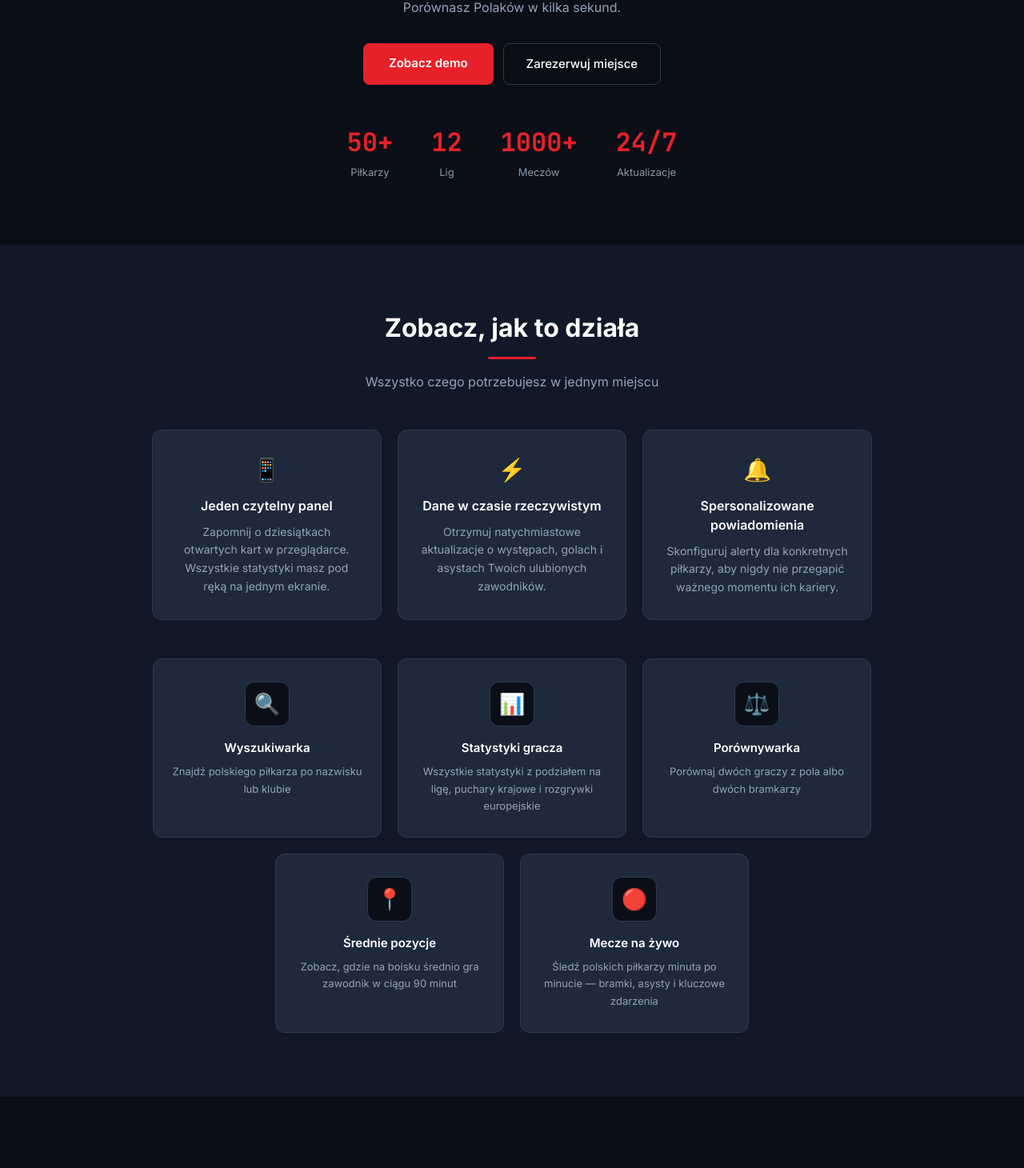
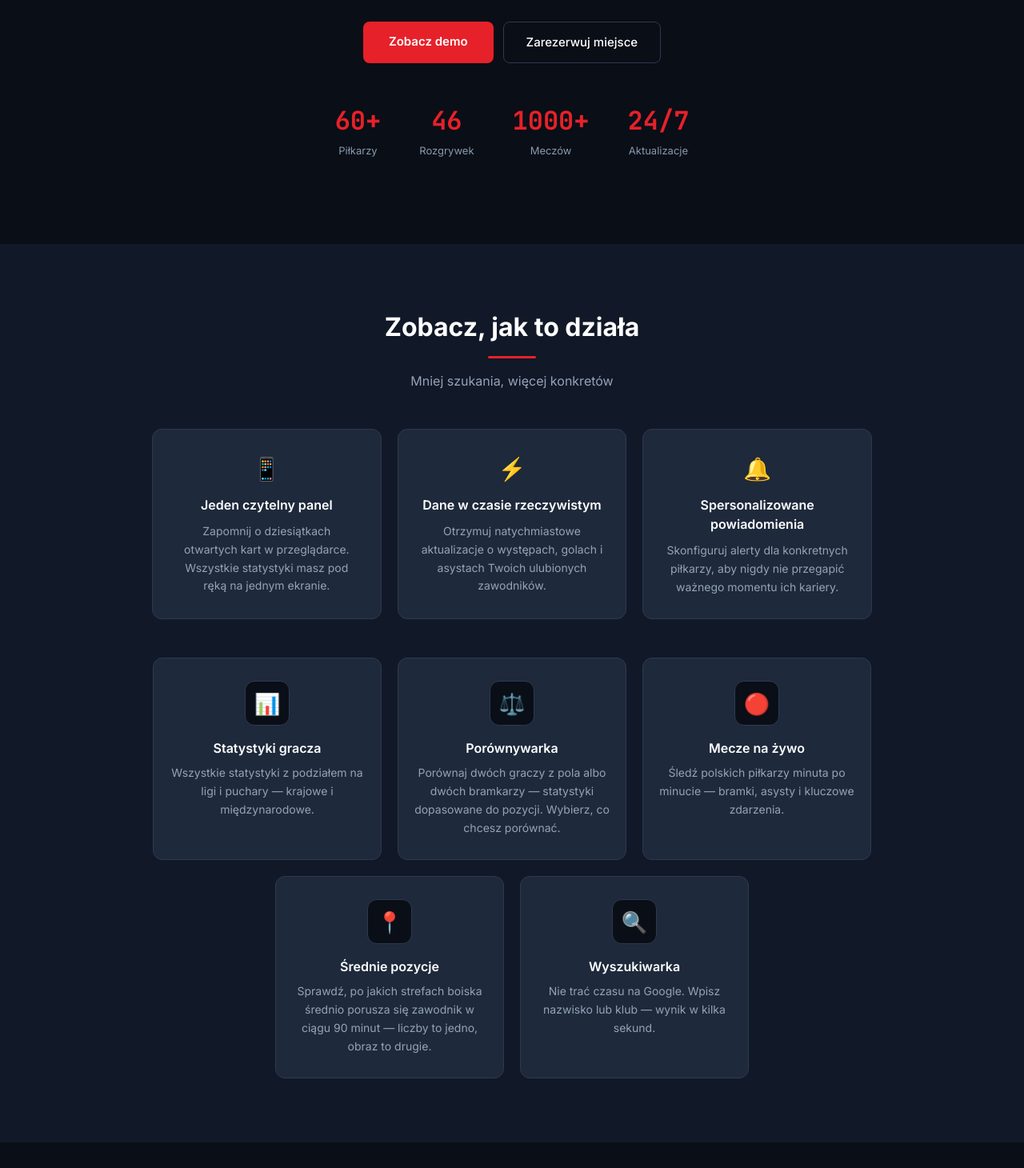
Before and after one commit to LenartDominik/polish-footballers-abroad-landing, a Next.js app: page / in a window 1280 px wide. Shown: the part 495-1955 px from the top of the page at 80% size. Built offline with nearby package versions, Linux system fonts and the light colour scheme.

Commit message:
fix: update hero copy and features section content

```diff
--- a/src/components/Features.tsx
+++ b/src/components/Features.tsx
@@ -8,13 +8,13 @@ export default function Features() {
         <h2 className="text-[32px] font-bold mb-3">Zobacz, jak to działa</h2>
         <div className="w-[60px] h-[3px] bg-divider mx-auto mb-4 rounded-sm" />
         <p className="text-text-secondary text-base transition-[color] duration-300">
-          Wszystko czego potrzebujesz w jednym miejscu
+          Mniej szukania, więcej konkretów
         </p>
       </div>
 
       {/* Value proposition cards — 3 wider */}
       <div className="grid grid-cols-1 md:grid-cols-3 gap-5 max-w-[900px] mx-auto">
-        <div className="bg-bg-card border border-border rounded-xl p-7 text-center hover:-translate-y-1 hover:shadow-[0_12px_32px_rgba(0,0,0,0.2)] transition-[transform,box-shadow,background-color,border-color] duration-200">
+        <div className="bg-bg-card border border-border rounded-xl p-7 text-center hover:-translate-y-1 hover:shadow-[0_12px_32px_rgba(0,0,0,0.2)] transition-[transform,box-shadow,background-color,border-color] duration-300">
           <div className="text-[28px] mb-3">📱</div>
           <h3 className="text-base font-semibold mb-2.5 text-text-primary">
             Jeden czytelny panel
@@ -24,7 +24,7 @@ export default function Features() {
             statystyki masz pod ręką na jednym ekranie.
           </p>
         </div>
-        <div className="bg-bg-card border border-border rounded-xl p-7 text-center hover:-translate-y-1 hover:shadow-[0_12px_32px_rgba(0,0,0,0.2)] transition-[transform,box-shadow,background-color,border-color] duration-200">
+        <div className="bg-bg-card border border-border rounded-xl p-7 text-center hover:-translate-y-1 hover:shadow-[0_12px_32px_rgba(0,0,0,0.2)] transition-[transform,box-shadow,background-color,border-color] duration-300">
           <div className="text-[28px] mb-3">⚡</div>
           <h3 className="text-base font-semibold mb-2.5 text-text-primary">
             Dane w czasie rzeczywistym
@@ -34,7 +34,7 @@ export default function Features() {
             Twoich ulubionych zawodników.
           </p>
         </div>
-        <div className="bg-bg-card border border-border rounded-xl p-7 text-center hover:-translate-y-1 hover:shadow-[0_12px_32px_rgba(0,0,0,0.2)] transition-[transform,box-shadow,background-color,border-color] duration-200">
+        <div className="bg-bg-card border border-border rounded-xl p-7 text-center hover:-translate-y-1 hover:shadow-[0_12px_32px_rgba(0,0,0,0.2)] transition-[transform,box-shadow,background-color,border-color] duration-300">
           <div className="text-[28px] mb-3">🔔</div>
           <h3 className="text-base font-semibold mb-2.5 text-text-primary">
             Spersonalizowane powiadomienia
@@ -48,50 +48,49 @@ export default function Features() {
 
       {/* Feature cards — 5 narrower */}
       <div className="flex flex-wrap justify-center gap-5 max-w-[900px] mx-auto mt-12">
-        <div className="w-full sm:w-[calc(50%-10px)] lg:w-[calc(33.333%-14px)] bg-bg-card border border-border rounded-xl py-7 px-5 text-center hover:-translate-y-1 hover:shadow-[0_12px_32px_rgba(0,0,0,0.2)] transition-[transform,box-shadow,background-color,border-color] duration-200">
+        <div className="w-full sm:w-[calc(50%-10px)] lg:w-[calc(33.333%-14px)] bg-bg-card border border-border rounded-xl py-7 px-5 text-center hover:-translate-y-1 hover:shadow-[0_12px_32px_rgba(0,0,0,0.2)] transition-[transform,box-shadow,background-color,border-color] duration-300">
+          <div className="w-14 h-14 rounded-xl bg-bg-primary border border-border flex items-center justify-center mx-auto mb-4 text-[26px] transition-[background-color,border-color] duration-300">
+            📊
+          </div>
+          <h3 className="text-base font-semibold mb-2">Statystyki gracza</h3>
+          <p className="text-sm text-text-secondary leading-relaxed transition-[color] duration-300">
+            Wszystkie statystyki z podziałem na ligi i puchary — krajowe i międzynarodowe.
+          </p>
+        </div>
+        <div className="w-full sm:w-[calc(50%-10px)] lg:w-[calc(33.333%-14px)] bg-bg-card border border-border rounded-xl py-7 px-5 text-center hover:-translate-y-1 hover:shadow-[0_12px_32px_rgba(0,0,0,0.2)] transition-[transform,box-shadow,background-color,border-color] duration-300">
+          <div className="w-14 h-14 rounded-xl bg-bg-primary border border-border flex items-center justify-center mx-auto mb-4 text-[26px] transition-[background-color,border-color] duration-300">
+            ⚖️
+          </div>
+          <h3 className="text-base font-semibold mb-2">Porównywarka</h3>
+          <p className="text-sm text-text-secondary leading-relaxed transition-[color] duration-300">
+            Porównaj dwóch graczy z pola albo dwóch bramkarzy — statystyki dopasowane do pozycji. Wybierz, co chcesz porównać.
+          </p>
+        </div>
+        <div className="w-full sm:w-[calc(50%-10px)] lg:w-[calc(33.333%-14px)] bg-bg-card border border-border rounded-xl py-7 px-5 text-center hover:-translate-y-1 hover:shadow-[0_12px_32px_rgba(0,0,0,0.2)] transition-[transform,box-shadow,background-color,border-color] duration-300">
+          <div className="w-14 h-14 rounded-xl bg-bg-primary border border-border flex items-center justify-center mx-auto mb-4 text-[26px] transition-[background-color,border-color] duration-300">
+            🔴
+          </div>
+          <h3 className="text-base font-semibold mb-2">Mecze na żywo</h3>
+          <p className="text-sm text-text-secondary leading-relaxed transition-[color] duration-300">
+            Śledź polskich piłkarzy minuta po minucie — bramki, asysty i kluczowe zdarzenia.
+          </p>
+        </div>
+        <div className="w-full sm:w-[calc(50%-10px)] lg:w-[calc(33.333%-14px)] bg-bg-card border border-border rounded-xl py-7 px-5 text-center hover:-translate-y-1 hover:shadow-[0_12px_32px_rgba(0,0,0,0.2)] transition-[transform,box-shadow,background-color,border-color] duration-300">
+          <div className="w-14 h-14 rounded-xl bg-bg-primary border border-border flex items-center justify-center mx-auto mb-4 text-[26px] transition-[background-color,border-color] duration-300">
+            📍
+          </div>
+          <h3 className="text-base font-semibold mb-2">Średnie pozycje</h3>
+          <p className="text-sm text-text-secondary leading-relaxed transition-[color] duration-300">
+            Sprawdź, po jakich strefach boiska średnio porusza się zawodnik w ciągu 90 minut — liczby to jedno, obraz to drugie.
+          </p>
+        </div>
+        <div className="w-full sm:w-[calc(50%-10px)] lg:w-[calc(33.333%-14px)] bg-bg-card border border-border rounded-xl py-7 px-5 text-center hover:-translate-y-1 hover:shadow-[0_12px_32px_rgba(0,0,0,0.2)] transition-[transform,box-shadow,background-color,border-color] duration-300">
           <div className="w-14 h-14 rounded-xl bg-bg-primary border border-border flex items-center justify-center mx-auto mb-4 text-[26px] transition-[background-color,border-color] duration-300">
             🔍
           </div>
-          <h3 className="text-[15px] font-semibold mb-2">Wyszukiwarka</h3>
-          <p className="text-[13px] text-text-secondary leading-relaxed transition-[color] duration-300">
-            Znajdź polskiego piłkarza po nazwisku lub klubie
-          </p>
-        </div>
-        <div className="w-full sm:w-[calc(50%-10px)] lg:w-[calc(33.333%-14px)] bg-bg-card border border-border rounded-xl py-7 px-5 text-center hover:-translate-y-1 hover:shadow-[0_12px_32px_rgba(0,0,0,0.2)] transition-[transform,box-shadow,background-color,border-color] duration-200">
-          <div className="w-14 h-14 rounded-xl bg-bg-primary border border-border flex items-center justify-center mx-auto mb-4 text-[26px] transition-[background-color,border-color] duration-300">
-            📊
-          </div>
-          <h3 className="text-[15px] font-semibold mb-2">Statystyki gracza</h3>
-          <p className="text-[13px] text-text-secondary leading-relaxed transition-[color] duration-300">
-            Wszystkie statystyki z podziałem na ligę, puchary krajowe i
-            rozgrywki europejskie
-          </p>
-        </div>
-        <div className="w-full sm:w-[calc(50%-10px)] lg:w-[calc(33.333%-14px)] bg-bg-card border border-border rounded-xl py-7 px-5 text-center hover:-translate-y-1 hover:shadow-[0_12px_32px_rgba(0,0,0,0.2)] transition-[transform,box-shadow,background-color,border-color] duration-200">
-          <div className="w-14 h-14 rounded-xl bg-bg-primary border border-border flex items-center justify-center mx-auto mb-4 text-[26px] transition-[background-color,border-color] duration-300">
-            ⚖️
-          </div>
-          <h3 className="text-[15px] font-semibold mb-2">Porównywarka</h3>
-          <p className="text-[13px] text-text-secondary leading-relaxed transition-[color] duration-300">
-            Porównaj dwóch graczy z pola albo dwóch bramkarzy
-          </p>
-        </div>
-        <div className="w-full sm:w-[calc(50%-10px)] lg:w-[calc(33.333%-14px)] bg-bg-card border border-border rounded-xl py-7 px-5 text-center hover:-translate-y-1 hover:shadow-[0_12px_32px_rgba(0,0,0,0.2)] transition-[transform,box-shadow,background-color,border-color] duration-200">
-          <div className="w-14 h-14 rounded-xl bg-bg-primary border border-border flex items-center justify-center mx-auto mb-4 text-[26px] transition-[background-color,border-color] duration-300">
-            📍
-          </div>
-          <h3 className="text-[15px] font-semibold mb-2">Średnie pozycje</h3>
-          <p className="text-[13px] text-text-secondary leading-relaxed transition-[color] duration-300">
-            Zobacz, gdzie na boisku średnio gra zawodnik w ciągu 90 minut
-          </p>
-        </div>
-        <div className="w-full sm:w-[calc(50%-10px)] lg:w-[calc(33.333%-14px)] bg-bg-card border border-border rounded-xl py-7 px-5 text-center hover:-translate-y-1 hover:shadow-[0_12px_32px_rgba(0,0,0,0.2)] transition-[transform,box-shadow,background-color,border-color] duration-200">
-          <div className="w-14 h-14 rounded-xl bg-bg-primary border border-border flex items-center justify-center mx-auto mb-4 text-[26px] transition-[background-color,border-color] duration-300">
-            🔴
-          </div>
-          <h3 className="text-[15px] font-semibold mb-2">Mecze na żywo</h3>
-          <p className="text-[13px] text-text-secondary leading-relaxed transition-[color] duration-300">
-            Śledź polskich piłkarzy minuta po minucie — bramki, asysty i kluczowe zdarzenia
+          <h3 className="text-base font-semibold mb-2">Wyszukiwarka</h3>
+          <p className="text-sm text-text-secondary leading-relaxed transition-[color] duration-300">
+            Nie trać czasu na Google. Wpisz nazwisko lub klub — wynik w kilka sekund.
           </p>
         </div>
       </div>
--- a/src/components/Hero.tsx
+++ b/src/components/Hero.tsx
@@ -3,7 +3,7 @@ export default function Hero() {
     <section className="min-h-screen flex flex-col justify-center items-center text-center px-6 pt-[120px] pb-20 bg-bg-primary transition-[background-color] duration-300">
       <div className="inline-flex items-center gap-2 bg-bg-card border border-border px-4 py-1.5 rounded-full text-[13px] text-text-secondary mb-6 transition-[background-color,border-color] duration-300">
         <span className="w-1.5 h-1.5 rounded-full bg-[#22c55e]" />
-        Już wkrótce — zapisz się na listę oczekujących
+        Już wkrótce — dołącz do listy oczekujących
       </div>
 
       <h1 className="text-[48px] font-extrabold leading-[1.1] mb-2 max-w-[700px] max-md:text-[32px] max-sm:text-[28px]">
@@ -11,13 +11,13 @@ export default function Hero() {
       </h1>
 
       <p className="text-[48px] font-extrabold leading-[1.1] max-w-[700px] max-md:text-[32px] max-sm:text-[28px]">
-        Ponad 50 polskich piłkarzy{" "}
+        60+ polskich piłkarzy{" "}
         <span className="text-accent">za granicą</span> — w jednym miejscu
       </p>
 
       <p className="text-base text-text-secondary max-w-[600px] mx-auto mt-4 mb-8 leading-relaxed transition-[color] duration-300">
-        Masz dość otwierania dziesiątek zakładek o polskich piłkarzach za granicą? Minuty, bramki, asysty, kartki i oceny — wszystko w jednej aplikacji, aktualizowane na bieżąco.
-        <br />Porównasz Polaków w kilka sekund.
+        Masz dość przeskakiwania między dziesiątkami zakładek, żeby sprawdzić formę polskich piłkarzy za granicą? Minuty, bramki, asysty, kartki i oceny znajdziesz w jednej aplikacji — szybko, wygodnie i zawsze pod ręką.
+        <br />Porównasz zawodników w kilka sekund.
       </p>
 
       <div className="flex gap-3 mb-12 max-md:flex-col max-md:items-center">
@@ -38,15 +38,15 @@ export default function Hero() {
       <div className="flex gap-12 justify-center max-md:gap-6 max-md:flex-wrap">
         <div className="text-center">
           <div className="font-mono text-[32px] font-bold text-accent max-md:text-2xl">
-            50+
+            60+
           </div>
           <div className="text-[13px] text-text-muted mt-1">Piłkarzy</div>
         </div>
         <div className="text-center">
           <div className="font-mono text-[32px] font-bold text-accent max-md:text-2xl">
-            12
+            46
           </div>
-          <div className="text-[13px] text-text-muted mt-1">Lig</div>
+          <div className="text-[13px] text-text-muted mt-1">Rozgrywek</div>
         </div>
         <div className="text-center">
           <div className="font-mono text-[32px] font-bold text-accent max-md:text-2xl">
```
